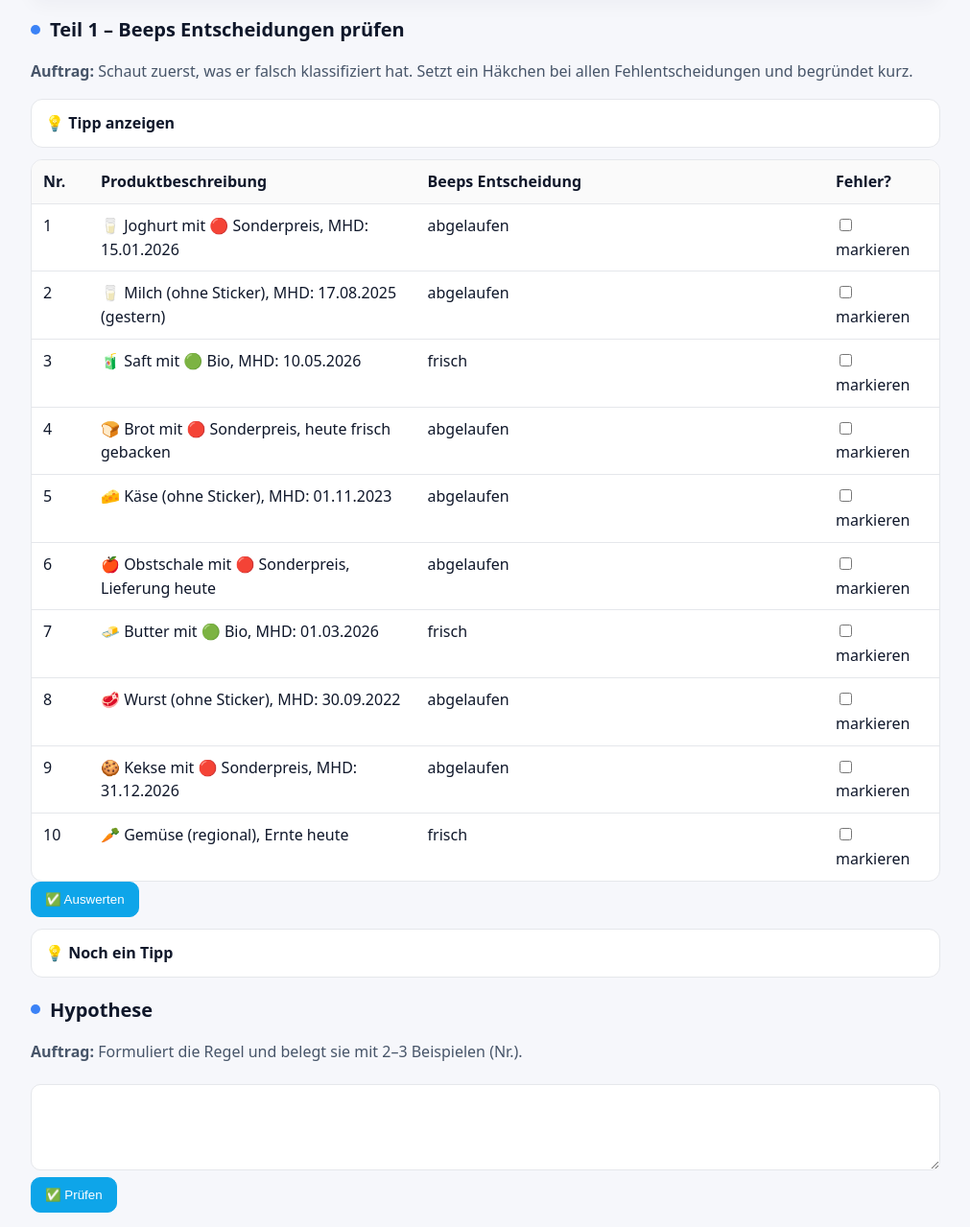
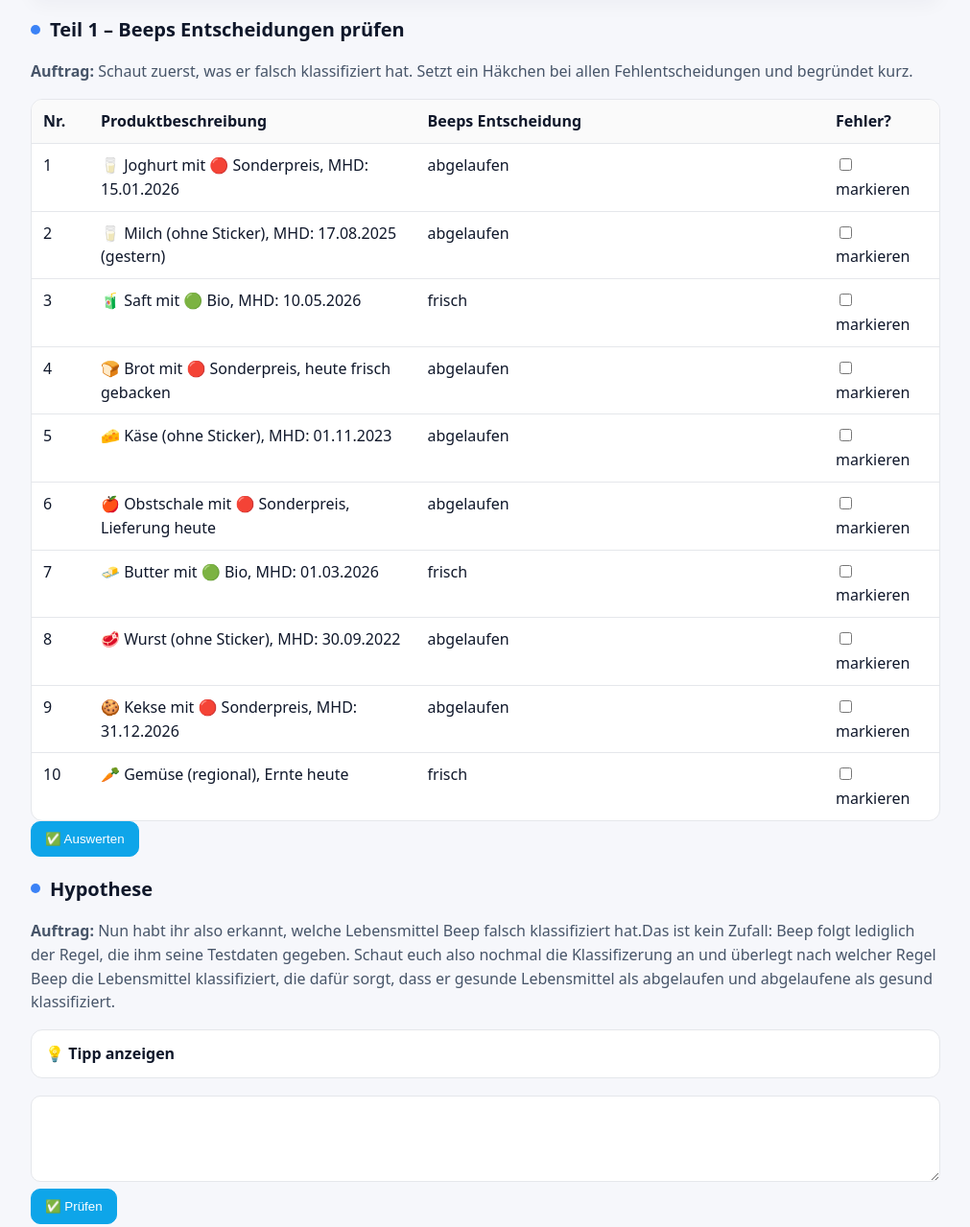
Before and after one commit to aydoaylin-web/Extra-Mission, a plain HTML site: page index.html in a window 1280 px wide. Shown: the part 526-1805 px from the top of the page at 96% size, without its empty margins (134-1145 px from the left). Drawn offline with Linux system fonts and the light colour scheme.

Commit message:
index.html

```diff
--- a/index.html
+++ b/index.html
@@ -13,7 +13,6 @@
   body{margin:0;background:var(--bg);color:var(--ink);font:16px/1.55 system-ui,Segoe UI,Roboto,Inter,Arial}
   .container{max-width:980px;margin:28px auto;padding:0 16px}
 
-  /* Header chips (Druck/Save etc.) – rein visuell */
   .topbar{display:flex;gap:12px;align-items:center;margin-bottom:12px;flex-wrap:wrap}
   .chip{display:inline-flex;align-items:center;gap:8px;background:var(--paper);border:1px solid var(--line);border-radius:12px;padding:8px 12px;box-shadow:0 1px 0 rgba(0,0,0,.03);user-select:none}
 
@@ -81,13 +80,6 @@
     <div class="section"><span class="dot"></span> Teil 1 – Beeps Entscheidungen prüfen</div>
     <p class="muted"><b>Auftrag:</b> Schaut zuerst, was er falsch klassifiziert hat. Setzt ein Häkchen bei allen Fehlentscheidungen und begründet kurz.</p>
 
-    <details class="tip">
-      <summary>💡 Tipp anzeigen</summary>
-      <div class="tip-body">
-        🔎 Achte auf wiederkehrende Merkmale (Sticker/Farben/Formulierungen). Vielleicht reagiert Beep nicht auf das MHD, sondern auf etwas anderes.
-      </div>
-    </details>
-
     <div class="table-wrap">
       <table id="t1">
         <thead>
@@ -126,15 +118,17 @@
     <button class="btn" type="button" id="auswerten" onclick="checkTeil1()">✅ Auswerten</button>
     <div id="feedback1" class="feedback"></div>
 
+    <div class="section"><span class="dot"></span> Hypothese</div>
+    <p class="muted"><b>Auftrag:</b> Nun habt ihr also erkannt, welche Lebensmittel Beep falsch klassifiziert hat.Das ist kein Zufall: Beep folgt lediglich der Regel, die ihm seine Testdaten gegeben. Schaut euch also nochmal die Klassifizerung an und überlegt nach welcher Regel Beep die Lebensmittel klassifiziert, die dafür sorgt, dass er gesunde Lebensmittel als abgelaufen und abgelaufene als gesund klassifiziert.</p>
+
+    <!-- Tipp bei Hypothese -->
     <details class="tip">
-      <summary>💡 Noch ein Tipp</summary>
+      <summary>💡 Tipp anzeigen</summary>
       <div class="tip-body">
-        „Beep behandelt Produkte mit rotem Sticker 🔴 <b>Sonderpreis</b> so, als wären sie abgelaufen – auch wenn das MHD in der Zukunft liegt oder sie frisch sind.“
+        🔎 Achte auf wiederkehrende Merkmale (Sticker/Farben/Formulierungen). Vielleicht reagiert Beep nicht auf das MHD, sondern auf etwas anderes.
       </div>
     </details>
 
-    <div class="section"><span class="dot"></span> Hypothese</div>
-    <p class="muted"><b>Auftrag:</b> Formuliert die Regel und belegt sie mit 2–3 Beispielen (Nr.).</p>
     <textarea id="hypothese" aria-label="Hypothese eingeben"></textarea>
     <button class="btn" type="button" id="checkHypo">✅ Prüfen</button>
     <div id="feedbackHypo" class="feedback"></div>
```
